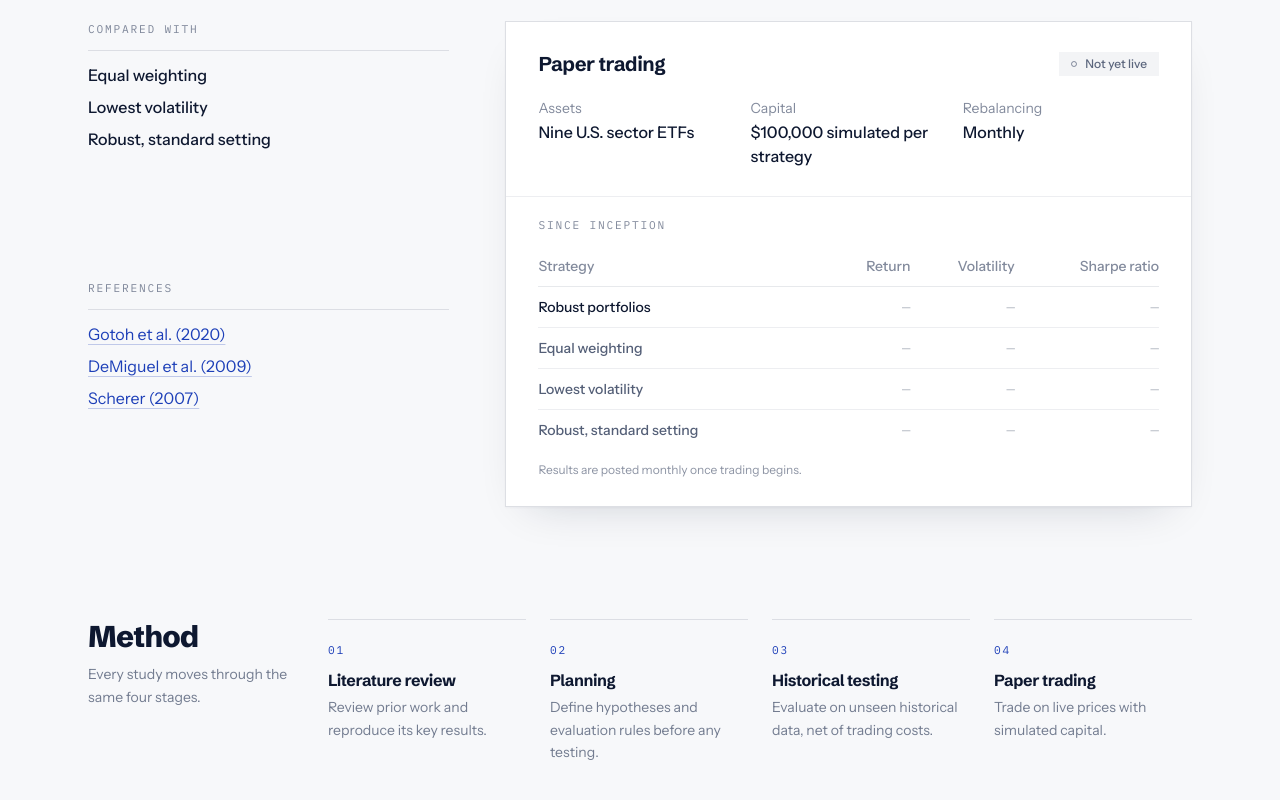
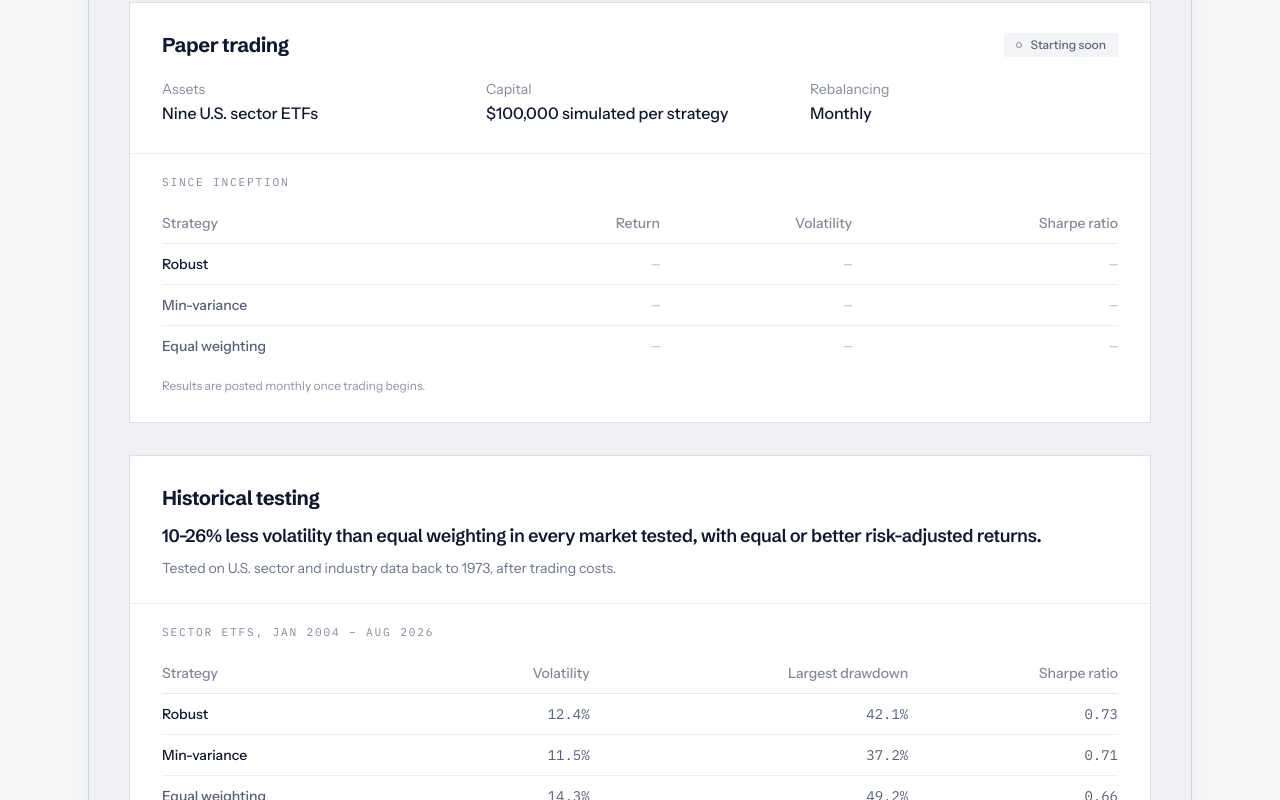
Before and after one commit to UTDSYS/UTDSYS-site, a Next.js app: page /quantitative-research in a window 1280 px wide. Shown: the part 680-1480 px from the top of the page. Built offline with nearby package versions, Linux system fonts and the light colour scheme.

Commit message:
robust portfolios

```diff
--- a/app/quantitative-research/page.tsx
+++ b/app/quantitative-research/page.tsx
@@ -8,7 +8,7 @@ export const metadata = {
     "The UofT Decision Systems quantitative desk: portfolio research, tested on past data and then in paper trading.",
 };
 
-const { eyebrow, heading, intro, disclaimer, process, studies, reading, join } = content.quantResearch;
+const { eyebrow, heading, intro, disclaimer, studies, reading, join } = content.quantResearch;
 
 // References are numbered continuously across groups, in the order listed,
 // so a study can point at one by number.
@@ -31,12 +31,11 @@ const shortCite = (n: number) => {
   return `${who} (${rest.slice(0, 4)})`;
 };
 
-const pad = (n: number) => String(n).padStart(2, "0");
 const ordinals = ["First", "Second", "Third", "Fourth", "Fifth", "Sixth", "Seventh", "Eighth", "Ninth", "Tenth"];
 const ordinal = (i: number) => ordinals[i] ?? `No. ${i + 1}`;
 
-// One left column runs the length of the page, so the pipeline, each study
-// and the reading list all hang off the same edge.
+// One left column runs the length of the page, so the reading list and the
+// footer hang off the same edge.
 const rail = "lg:grid-cols-[15rem_minmax(0,1fr)]";
 const label = "font-mono text-[0.7rem] uppercase tracking-[0.16em]";
 
@@ -64,7 +63,7 @@ export default function QuantitativeResearchPage() {
           only need an entry in content. */}
       {studies.items.map((p, i) => {
         const results = p.paper.results;
-        const rows = results?.rows ?? [p.name, ...p.benchmarks].map((name) => ({ name, ret: "", vol: "", sharpe: "" }));
+        const rows = results?.rows ?? [...p.strategies, ...p.benchmarks].map((name) => ({ name, ret: "", vol: "", sharpe: "" }));
         return (
           <article
             key={p.name}
@@ -72,53 +71,26 @@ export default function QuantitativeResearchPage() {
             aria-labelledby={`study-${i + 1}-name`}
             className="mx-auto mt-16 max-w-6xl scroll-mt-28 px-6 sm:mt-20"
           >
+            {/* each study is its own box, so later studies stack as peers */}
+            <div className="border border-navy/15 bg-navy/[0.03] p-6 shadow-[0_1px_2px_rgb(14_24_48/0.04),0_18px_44px_-24px_rgb(14_24_48/0.2)] sm:p-10">
               <p className={`${label} text-signal-deep`}>
                 {ordinal(i)} {studies.label}
               </p>
               <h2
                 id={`study-${i + 1}-name`}
-              className="font-display mt-4 text-4xl font-extrabold tracking-[-0.03em] text-ink sm:text-5xl"
+                className="font-display mt-4 text-3xl font-extrabold tracking-[-0.03em] text-ink sm:text-4xl"
               >
                 {p.name}
               </h2>
-            <p className="font-display mt-6 max-w-[46rem] text-balance text-xl leading-snug tracking-tight text-navy/85 sm:text-2xl">
+              <p className="font-display mt-4 max-w-[46rem] text-balance text-lg leading-snug tracking-tight text-navy/85 sm:text-xl">
                 {p.question}
               </p>
 
-            <div className="mt-10 grid grid-cols-1 gap-10 sm:mt-12 lg:grid-cols-[minmax(0,1fr)_minmax(0,1.9fr)] lg:gap-14">
-              <dl className="grid grid-cols-2 gap-6 sm:gap-8 lg:grid-cols-1">
-                <div>
-                  <dt className={`${label} border-b border-navy/12 pb-3 text-navy/55`}>{studies.benchmarksLabel}</dt>
-                  <dd>
-                    <ul className="mt-3 space-y-2">
-                      {p.benchmarks.map((b) => (
-                        <li key={b} className="text-base font-medium text-ink">
-                          {b}
-                        </li>
-                      ))}
-                    </ul>
-                  </dd>
-                </div>
-                <div>
-                  <dt className={`${label} border-b border-navy/12 pb-3 text-navy/55`}>{studies.readingLabel}</dt>
-                  <dd className="mt-3 flex flex-col gap-2">
-                    {p.reading.map((n) => (
-                      <a
-                        key={n}
-                        href={`#ref-${n}`}
-                        className="w-fit text-base text-signal-deep underline decoration-signal-deep/25 underline-offset-4 transition hover:decoration-signal-deep"
-                      >
-                        {shortCite(n)}
-                      </a>
-                    ))}
-                  </dd>
-                </div>
-              </dl>
-
+              <div className="mt-10 grid grid-cols-1 gap-8 sm:mt-12">
                 {/* paper trading: setup, then results */}
                 <section
                   aria-labelledby={`study-${i + 1}-paper`}
-                className="border border-navy/15 bg-white shadow-[0_1px_2px_rgb(14_24_48/0.04),0_18px_44px_-24px_rgb(14_24_48/0.2)]"
+                  className="border border-navy/15 bg-white"
                 >
                   <div className="flex flex-wrap items-center justify-between gap-3 px-6 pt-6 sm:px-8 sm:pt-7">
                     <h3 id={`study-${i + 1}-paper`} className="font-display text-xl font-bold tracking-tight text-ink">
@@ -177,31 +149,77 @@ export default function QuantitativeResearchPage() {
                     {!results && <p className="mt-3 text-xs text-navy/50">{studies.resultsPending}</p>}
                   </div>
                 </section>
+
+                {/* historical testing: the headline finding and its table */}
+                <section
+                  aria-labelledby={`study-${i + 1}-backtest`}
+                  className="border border-navy/15 bg-white"
+                >
+                  <div className="px-6 pt-6 sm:px-8 sm:pt-7">
+                    <h3 id={`study-${i + 1}-backtest`} className="font-display text-xl font-bold tracking-tight text-ink">
+                      {studies.backtestLabel}
+                    </h3>
+                    <p className="font-display mt-3 text-lg font-semibold leading-snug tracking-tight text-ink">
+                      {p.backtest.headline}
+                    </p>
+                    <p className="mt-2 text-sm leading-relaxed text-navy/65">{p.backtest.summary}</p>
+                  </div>
+                  <div className="mt-6 border-t border-navy/8 px-6 pb-6 pt-5 sm:px-8 sm:pb-7">
+                    <p className={`${label} text-navy/55`}>{p.backtest.period}</p>
+                    <div className="mt-3 overflow-x-auto">
+                      <table className="w-full min-w-[26rem] text-left text-sm">
+                        <thead>
+                          <tr className="border-b border-navy/10 text-navy/55">
+                            {studies.backtestColumns.map((c, j) => (
+                              <th key={c} scope="col" className={`py-2.5 font-medium ${j > 0 ? "text-right" : ""}`}>
+                                {c}
+                              </th>
+                            ))}
+                          </tr>
+                        </thead>
+                        <tbody className="tabular-nums">
+                          {p.backtest.rows.map((r) => (
+                            <tr key={r.name} className="border-b border-navy/8 last:border-b-0">
+                              <th
+                                scope="row"
+                                className={`py-2.5 font-medium ${(p.strategies as readonly string[]).includes(r.name) ? "text-ink" : "text-navy/75"}`}
+                              >
+                                {r.name}
+                              </th>
+                              {[r.vol, r.maxdd, r.sharpe].map((v, k) => (
+                                <td key={k} className="py-2.5 text-right font-mono text-navy/75">
+                                  {v}
+                                </td>
+                              ))}
+                            </tr>
+                          ))}
+                        </tbody>
+                      </table>
+                    </div>
+                  </div>
+                </section>
+
+                <dl className="mt-2">
+                  <div>
+                    <dt className={`${label} border-b border-navy/12 pb-3 text-navy/55`}>{studies.readingLabel}</dt>
+                    <dd className="mt-3 flex flex-col gap-2">
+                      {p.reading.map((n) => (
+                        <a
+                          key={n}
+                          href={`#ref-${n}`}
+                          className="w-fit text-base text-signal-deep underline decoration-signal-deep/25 underline-offset-4 transition hover:decoration-signal-deep"
+                        >
+                          {shortCite(n)}
+                        </a>
+                      ))}
+                    </dd>
+                  </div>
+                </dl>
+              </div>
             </div>
           </article>
         );
       })}
-
-      {/* method, kept short: the four stages every study passes through */}
-      <section aria-labelledby="method" className={`mx-auto mt-24 grid max-w-6xl grid-cols-1 gap-8 px-6 sm:mt-28 ${rail} lg:gap-0`}>
-        <div className="lg:pr-10">
-          <h2 id="method" className="font-display text-3xl font-extrabold tracking-[-0.03em] text-ink">
-            {process.heading}
-          </h2>
-          <p className="mt-2 text-sm leading-relaxed text-navy/60">{process.intro}</p>
-        </div>
-        <Swipe label={process.heading} count={process.steps.length}>
-          <ol className="swipe grid gap-6 sm:grid-cols-2 lg:grid-cols-4">
-            {process.steps.map((s, i) => (
-              <li key={s.name} className="border-t border-navy/12 pt-4">
-                <span className={`${label} text-signal-deep`}>{pad(i + 1)}</span>
-                <h3 className="font-display mt-2 text-base font-bold tracking-tight text-ink">{s.name}</h3>
-                <p className="mt-1 text-sm leading-relaxed text-navy/60">{s.body}</p>
-              </li>
-            ))}
-          </ol>
-        </Swipe>
-      </section>
 
       {/* the reading list, as a bibliography on the same rail */}
       <section
--- a/lib/content.ts
+++ b/lib/content.ts
@@ -224,39 +224,45 @@ const content = {
     eyebrow: "Quantitative desk",
     heading: "Quantitative research",
     intro: "Systematic portfolio research, evaluated against simple benchmarks and tested through paper trading.",
-    process: {
-      heading: "Method",
-      intro: "Every study moves through the same four stages.",
-      steps: [
-        { name: "Literature review", body: "Review prior work and reproduce its key results." },
-        { name: "Planning", body: "Define hypotheses and evaluation rules before any testing." },
-        { name: "Historical testing", body: "Evaluate on unseen historical data, net of trading costs." },
-        { name: "Paper trading", body: "Trade on live prices with simulated capital." },
-      ],
-    },
     studies: {
       heading: "Studies",
       label: "study",
       resultsLabel: "Since inception",
       resultsColumns: ["Strategy", "Return", "Volatility", "Sharpe ratio"],
       resultsPending: "Results are posted monthly once trading begins.",
-      benchmarksLabel: "Compared with",
       paperLabel: "Paper trading",
       readingLabel: "References",
+      backtestLabel: "Historical testing",
+      backtestColumns: ["Strategy", "Volatility", "Largest drawdown", "Sharpe ratio"],
       items: [
         {
           name: "Robust portfolios",
           question:
-            "Robust portfolios are designed to account for errors in their forecasts. When that allowance is set from the data, can they perform as well as simple strategies such as equal weighting?",
-          benchmarks: ["Equal weighting", "Lowest volatility", "Robust, standard setting"],
+            "Robust portfolios are designed to account for errors in their forecasts. Can they lower risk without giving up risk-adjusted return?",
+          strategies: ["Robust", "Min-variance"],
+          benchmarks: ["Equal weighting"],
           reading: [9, 4, 7],
+          // From the research repo (results/phase2/risk_vol.md): net of
+          // 10 bp trading costs, sector ETFs Jan 2004 – Aug 2026.
+          backtest: {
+            headline:
+              "10–26% less volatility than equal weighting in every market tested, with equal or better risk-adjusted returns.",
+            summary:
+              "Tested on U.S. sector and industry data back to 1973, after trading costs.",
+            period: "Sector ETFs, Jan 2004 – Aug 2026",
+            rows: [
+              { name: "Robust", vol: "12.4%", maxdd: "42.1%", sharpe: "0.73" },
+              { name: "Min-variance", vol: "11.5%", maxdd: "37.2%", sharpe: "0.71" },
+              { name: "Equal weighting", vol: "14.3%", maxdd: "49.2%", sharpe: "0.66" },
+            ],
+          },
           paper: {
             terms: [
               { label: "Assets", value: "Nine U.S. sector ETFs" },
               { label: "Capital", value: "$100,000 simulated per strategy" },
               { label: "Rebalancing", value: "Monthly" },
             ],
-            status: "Not yet live",
+            status: "Starting soon",
             // Fill in once paper trading has run; until then the table
             // shows each strategy with empty values.
             results: null as null | {
```
Lines whose indentation alone changed are shown as unchanged.
